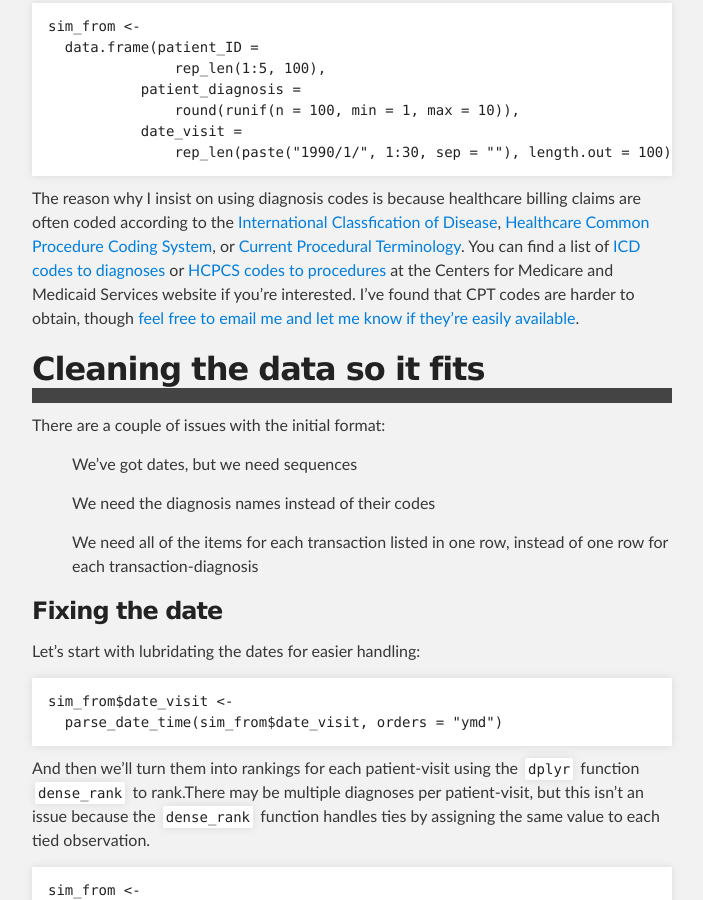
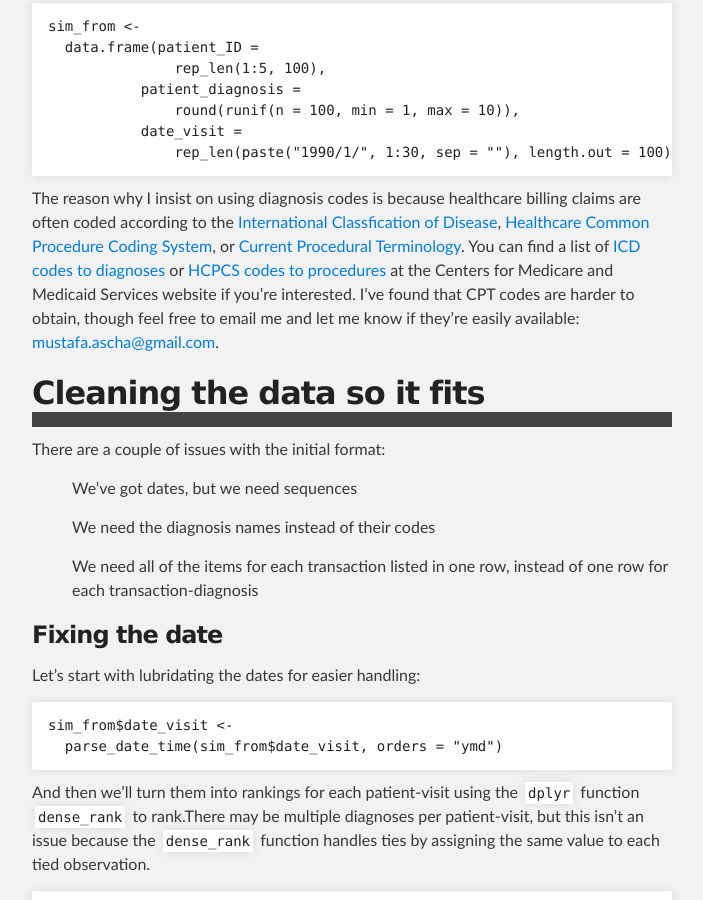
Before and after one commit to mustafaascha/mustafaascha.github.io, a Jekyll site: the page built from _posts/2016-09-05-Claims_Sequences.md, in a window 1280 px wide and 900 px high, scrolled down 3203 px. Shown: the whole window, without its empty margins (288-991 px from the left). Built offline with Jekyll 4.4.1, drawn with Linux system fonts in a browser that asks for light colours; some of the changed lines change nothing that is shown.

Commit message:
Update 2016-09-05-Claims_Sequences.md

```diff
--- a/_posts/2016-09-05-Claims_Sequences.md
+++ b/_posts/2016-09-05-Claims_Sequences.md
@@ -309,9 +309,9 @@ diagnoses](https://www.cms.gov/Medicare/Coding/ICD9ProviderDiagnosticCodes/codes
 or [HCPCS codes to
 procedures](https://www.cms.gov/Medicare/Coding/HCPCSReleaseCodeSets/index.html)
 at the Centers for Medicare and Medicaid Services website if you're
-interested. I've found that CPT codes are harder to obtain, though [feel
+interested. I've found that CPT codes are harder to obtain, though feel
 free to email me and let me know if they're easily
-available](mustafa.ascha@gmail.com).
+available: <mustafa.ascha@gmail.com>.
 
 Cleaning the data so it fits
 ----------------------------
```
